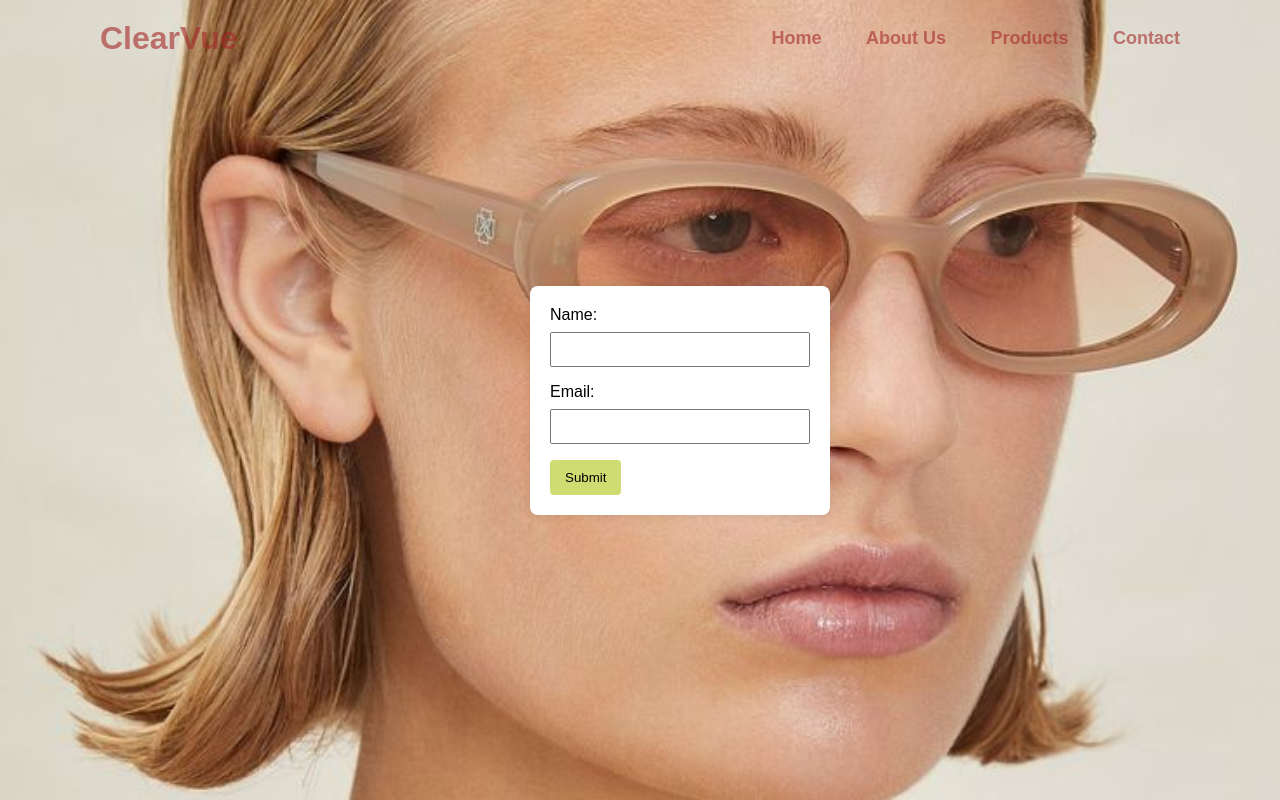
After one commit to DelvinaShehu/Final-Repository-WEB, a PHP site: page /contact.html in a window 1280 px wide. The commit adds this page. Run offline with PHP 8.4, Linux system fonts and the light colour scheme.

```diff
--- /dev/null
+++ b/contact.css
@@ -0,0 +1,101 @@
+*{
+    margin: 0;
+    padding: 0;
+    box-sizing: border-box;
+    font-family: "Poppins",sans-serif;
+  }
+
+  body{
+    min-height: 100vh;
+    background-color: beige;
+    background-size: cover;
+    background-position: center;
+  }
+
+  .header{
+    position: fixed;
+    top: 0;
+    left: 0;
+    width: 100%;
+    padding: 20px 100px;
+    background-color: transparent;
+    display: flex;
+    justify-content: space-between;
+    align-items: center;
+    z-index: 100;
+
+  }
+
+  .logo{
+    font-size: 32px;
+    color: rgba(165, 42, 42, 0.611);
+    text-decoration: none;
+    font-weight: 700;
+  }
+
+  .navBar a{
+    position: relative;
+    font-size: 18px;
+    color:rgba(165, 42, 42, 0.611);
+    text-decoration: none;
+    font-weight: 700;
+    margin-left: 40px;
+  }
+
+  .navBar a:hover{
+    font-weight: bold;
+    cursor: pointer;
+   border-bottom: 3px solid rgb(135, 53, 13);
+  }
+
+  body {
+    background-image: url(backu.jpg);
+    font-family: Arial, sans-serif;
+    background-color: beige;
+    margin-left: 80px;
+    display: flex;
+    align-items:center;
+    justify-content: center;
+    height: 100vh;
+    background-color: beige;
+
+
+}
+
+form {
+    background-color: #fff;
+    padding: 20px;
+    width: 25%;
+    border-radius: 8px;
+    box-shadow: 0 0 10px rgba(0, 0, 0, 0.1);
+}
+
+label {
+    display: block;
+    margin-bottom: 8px;
+}
+
+input {
+    width: 100%;
+    padding: 8px;
+    margin-bottom: 16px;
+    box-sizing: border-box;
+}
+
+button {
+    background-color: #cfdc71;
+    padding: 10px 15px;
+    border: none;
+    border-radius: 4px;
+    cursor: pointer;
+}
+
+button:hover {
+    background-color: #45a049;
+}
+
+.error-message {
+    color: red;
+    margin-top: -10px;
+    margin-bottom: 10px;
+}
--- /dev/null
+++ b/contact.html
@@ -0,0 +1,62 @@
+<!DOCTYPE html>
+<html lang="en">
+<head>
+    <meta charset="UTF-8">
+    <meta name="viewport" content="width=device-width, initial-scale=1.0">
+    <link rel="stylesheet" href="contact.css">
+    <title>Contact</title>
+</head>
+
+
+<header class="header">
+
+    <a href="logoja.png" class="logo">ClearVue</a>
+
+    <nav class="navBar">
+
+        <a class="home" href="optika.html">Home</a>
+        <a class="home" href="AboutUs.html">About Us</a>
+        <a class="home" href="products.html">Products</a>
+        <a class="home" href="">Contact</a>
+
+    </nav>
+
+</header>
+
+<form id="myForm">
+    <label>Name:</label>
+    <input type="text" id="name">
+    <div class="error-message" id="nameError"></div>
+
+    <label>Email:</label>
+    <input type="text" id="email">
+    <div class="error-message" id="emailError"></div>
+
+    <button type="button" onclick="validateForm()">Submit</button>
+</form>
+<script>
+    let nameRegex = /^[A-Z][a-z]{3,8}$/;
+    let emailRegex = /[a-zA-Z.-_]+@+[a-z]+\.+[a-z]{2,3}$/;
+
+    function validateForm(){
+        let nameInput = document.getElementById('name');
+        let nameError = document.getElementById('nameError');
+        let emailInput = document.getElementById('email');
+        let emailError = document.getElementById('emailError');
+
+        nameError.innerText = '';
+        emailError.innerText = '';
+
+        if(!nameRegex.test(nameInput.value)){
+            nameError.innerText = 'invalid name';
+            return;
+        }
+        if(!emailRegex.test(emailInput.value)){
+            emailError.innerText = 'invalid email';
+            return;
+        }
+
+        alert('form submitted succesfully!');
+    }
+</script>
+</body>
```
Also changed, not shown: optika.css (+10 -16 lines), optika.html (+4 -3 lines), products.css (+35 -12 lines), products.html (+31 -8 lines), backu.jpg (added), campaign.jpg (added), cbackground.jpg (added), cbackground1.jpg (added), download.jpeg (added).
